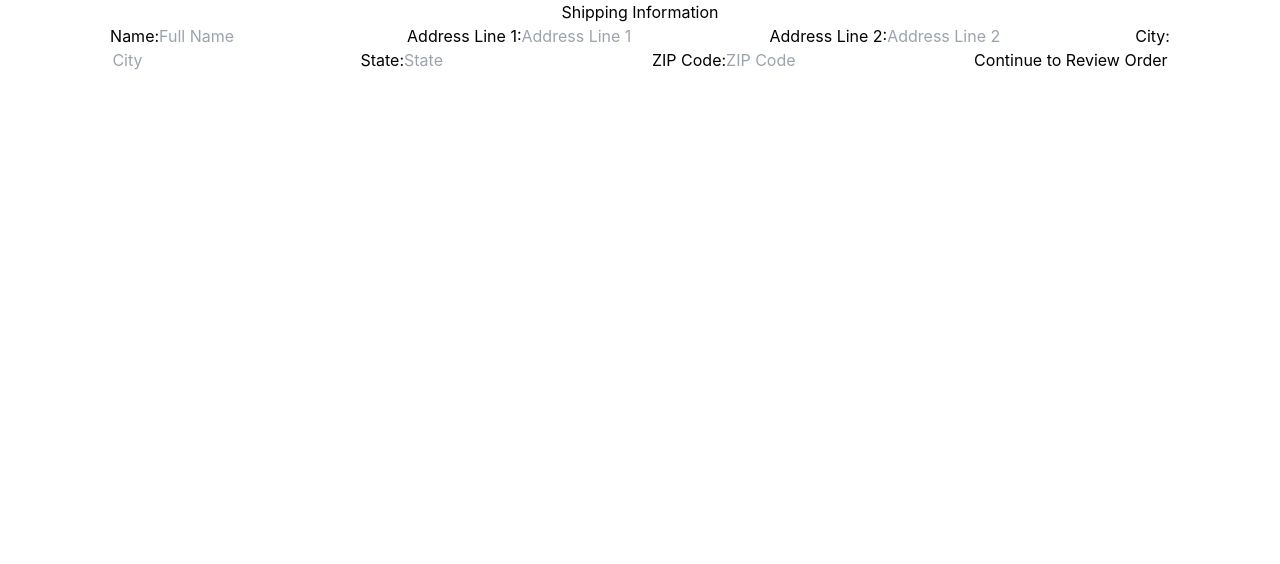
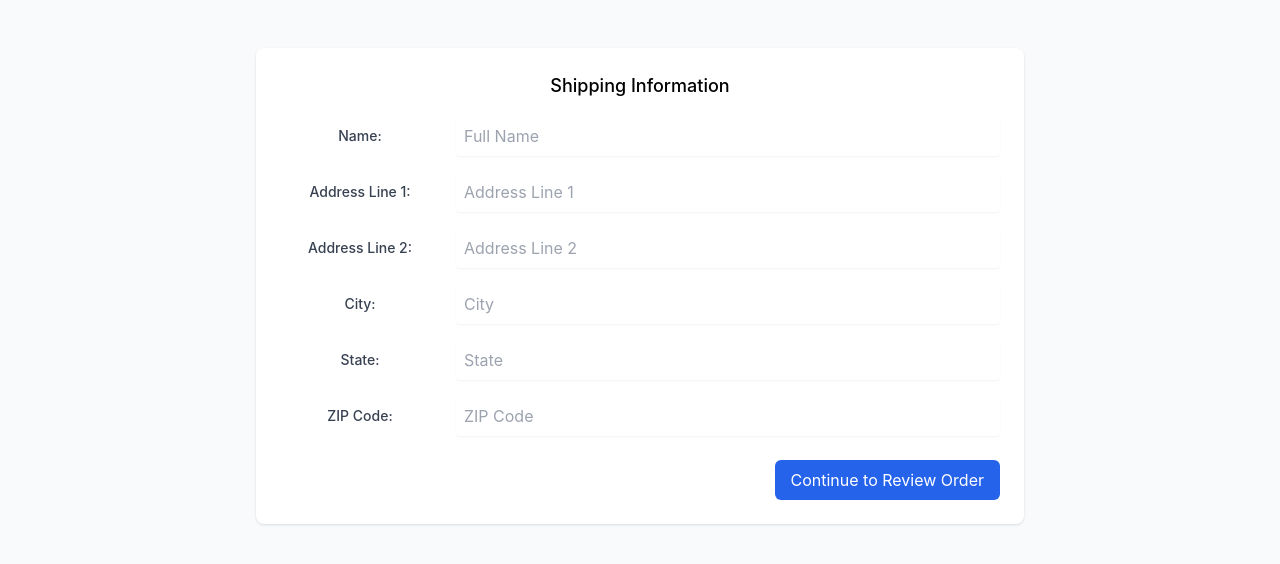
Before and after one commit to Dan-Sted/5234-project, a React (Create React App) app: page /purchase/shippingEntry in a window 1280 px wide. Shown: the top 564 px of the page. Built offline with nearby package versions, Linux system fonts and the light colour scheme.

Commit message:
Add state to edit order and styling for payment Entry page

```diff
--- a/src/components/paymentEntry.js
+++ b/src/components/paymentEntry.js
@@ -73,7 +73,14 @@ const PaymentEntry = () => {
 					</div>
 
 					<div className="mt-6 flex justify-end">
-						<button className="btn-primary" onClick={() => navigate(-1)}>
+						<button
+							className="btn-primary"
+							onClick={() => {
+								navigate('/purchase', {
+									state: { order: location.state.order },
+								});
+							}}
+						>
 							Edit Order
 						</button>
 					</div>
--- a/src/components/purchase.js
+++ b/src/components/purchase.js
@@ -1,13 +1,20 @@
-import React, { useState, useMemo } from 'react';
-import { useNavigate } from 'react-router-dom';
+import React, { useState, useMemo, useEffect } from 'react';
+import { useNavigate, useLocation } from 'react-router-dom';
 import productlist from './productlist';
 
 const Purchase = () => {
+	const location = useLocation();
 	const navigate = useNavigate();
 
 	const [order, setOrder] = useState({
 		buyQuantity: Array(productlist.length).fill(0),
 	});
+
+	useEffect(() => {
+		if (location.state?.order) {
+			setOrder(location.state.order);
+		}
+	}, [location.state?.order]);
 
 	const handleSubmit = (e) => {
 		e.preventDefault();
@@ -60,7 +67,7 @@ const Purchase = () => {
 										type="number"
 										min="0"
 										className="w-20 text-center rounded border-gray-200 shadow-sm no-spinner"
-										value={order.buyQuantity[idx]}
+										value={order.buyQuantity[idx] ?? 0}
 										onChange={(e) => handleQuantityChange(idx, e.target.value)}
 									/>
 
--- a/src/components/shippingEntry.js
+++ b/src/components/shippingEntry.js
@@ -31,65 +31,89 @@ const ShippingEntry = () => {
 	};
 
 	return (
-		<div>
-			<h1>Shipping Information</h1>
-			<form onSubmit={handleSubmit}>
-				<label>Name:</label>
+		<div className="min-h-screen bg-gray-50 p-6">
+			<div className="max-w-3xl mx-auto mt-6">
+				<form onSubmit={handleSubmit} className="card">
+					<h2 className="text-lg font-medium mb-4">Shipping Information</h2>
+					<div className="space-y-4">
+						<div className="flex items-center gap-4">
+							<label className="w-36 sm:w-40 text-sm font-medium text-gray-700">Name:</label>
 							<input
 								type="text"
 								name="name"
 								placeholder="Full Name"
 								value={shipping.name}
 								onChange={handleChange}
+								className="flex-1 rounded border-gray-200 shadow-sm p-2"
 							/>
-
-				<label>Address Line 1:</label>
+						</div>
+						<div className="flex items-center gap-4">
+							<label className="w-36 sm:w-40 text-sm font-medium text-gray-700">
+								Address Line 1:
+							</label>
 							<input
 								type="text"
 								name="addressLine1"
 								placeholder="Address Line 1"
 								value={shipping.addressLine1}
 								onChange={handleChange}
+								className="flex-1 rounded border-gray-200 shadow-sm p-2"
 							/>
-
-				<label>Address Line 2:</label>
+						</div>
+						<div className="flex items-center gap-4">
+							<label className="w-36 sm:w-40 text-sm font-medium text-gray-700">
+								Address Line 2:
+							</label>
 							<input
 								type="text"
 								name="addressLine2"
 								placeholder="Address Line 2"
 								value={shipping.addressLine2}
 								onChange={handleChange}
+								className="flex-1 rounded border-gray-200 shadow-sm p-2"
 							/>
-
-				<label>City:</label>
+						</div>
+						<div className="flex items-center gap-4">
+							<label className="w-36 sm:w-40 text-sm font-medium text-gray-700">City:</label>
 							<input
 								type="text"
 								name="city"
 								placeholder="City"
 								value={shipping.city}
 								onChange={handleChange}
+								className="flex-1 rounded border-gray-200 shadow-sm p-2"
 							/>
-
-				<label>State:</label>
+						</div>
+						<div className="flex items-center gap-4">
+							<label className="w-36 sm:w-40 text-sm font-medium text-gray-700">State:</label>
 							<input
 								type="text"
 								name="state"
 								placeholder="State"
 								value={shipping.state}
 								onChange={handleChange}
+								className="flex-1 rounded border-gray-200 shadow-sm p-2"
 							/>
-
-				<label>ZIP Code:</label>
+						</div>
+						<div className="flex items-center gap-4">
+							<label className="w-36 sm:w-40 text-sm font-medium text-gray-700">ZIP Code:</label>
 							<input
 								type="text"
 								name="zip"
 								placeholder="ZIP Code"
 								value={shipping.zip}
 								onChange={handleChange}
+								className="flex-1 rounded border-gray-200 shadow-sm p-2"
 							/>
-
-				<button type="submit">Continue to Review Order</button>
+						</div>
+					</div>
+					<div className="mt-6 flex justify-end">
+						<button type="submit" className="btn-primary">
+							Continue to Review Order
+						</button>
+					</div>
 				</form>
+			</div>
 		</div>
 	);
 };
```
Lines whose indentation alone changed are shown as unchanged.
